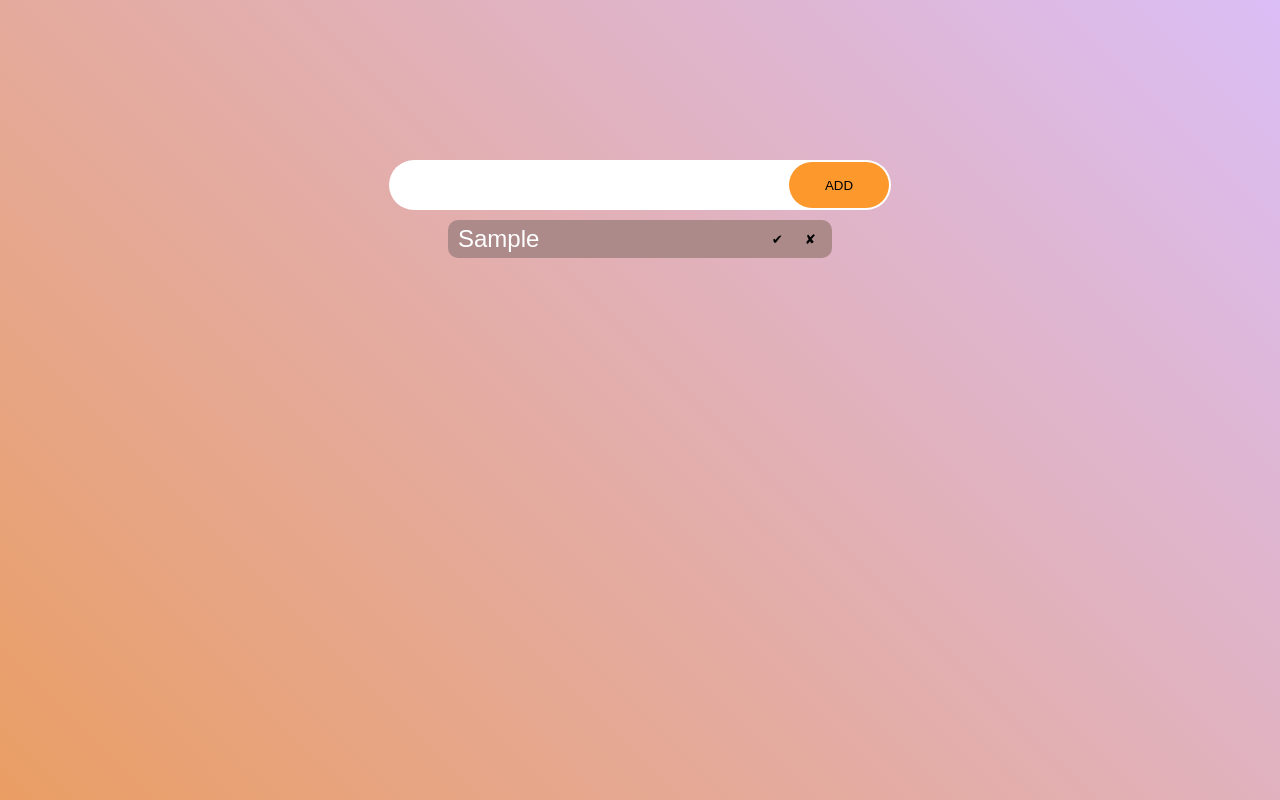
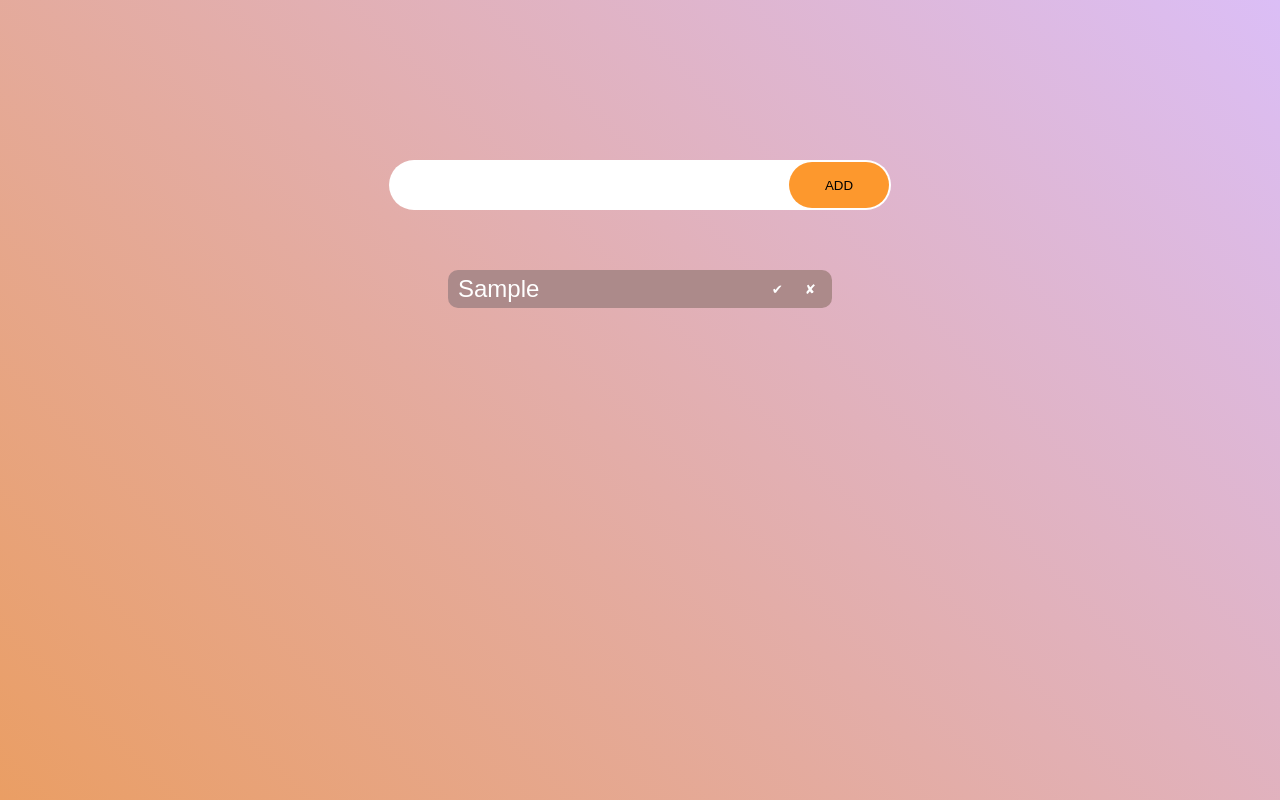
Before and after one commit to vijaycoderx/OCTANET_OCTOBER, a plain HTML site: page TASK-2/index.html in a window 1280 px wide. Both pictures are taken after typing "Sample" into the empty fields and a click on the button "ADD". Drawn offline with Linux system fonts and the light colour scheme.

Commit message:
task-2 final

```diff
--- a/TASK-2/script.js
+++ b/TASK-2/script.js
@@ -5,7 +5,11 @@ let taskHolder = document.querySelector(".task-holder");
 let deleteTask;
 let completeTask;
 
+console.log(taskHolder.children);
+taskHolder.style.visibility = 'hidden';
+
 addBtn.addEventListener("click", function (e) {
+    taskHolder.style.visibility = 'visible';
     // console.log(e.target);
     let appendData = "<div class='list-line'><p class='list-data'>" + inputText.value + "</p><div class='btn-group'><button class='complete-task'>✔</button><button class='delete-task'>✘</button></div></div>";
 
@@ -23,6 +27,7 @@ addBtn.addEventListener("click", function (e) {
             // console.log(e.target.parentElement.parentElement);
             e.target.parentElement.parentElement.remove();
             // console.log(e.target);
+            taskHolder.children.length == 0 ? taskHolder.style.visibility = 'hidden' : taskHolder.style.visibility = 'visible';
 
         })
     });
@@ -33,7 +38,7 @@ addBtn.addEventListener("click", function (e) {
             console.log( element.parentElement.innerHTML);
             console.log(element.parentElement);
 
-            element.parentElement.parentElement.innerHTML = "<del><p class='list-data'>" + element.parentElement.parentElement.children[0].innerHTML + "</p></del><div class='btn-group'>" + element.parentElement.innerHTML + "</div>";
+            element.parentElement.parentElement.innerHTML = "<del class='strikeoff'><p class='list-data'>" + element.parentElement.parentElement.children[0].innerHTML + "</p></del><div class='btn-group'>" + element.parentElement.innerHTML + "</div>";
 
             deleteTask = document.querySelectorAll(".delete-task");
 
@@ -41,12 +46,12 @@ addBtn.addEventListener("click", function (e) {
                 element.addEventListener("click", function (e) {
                     // console.log(e.target.parentElement.parentElement);
                     e.target.parentElement.parentElement.remove();
-                    // console.log(e.target);
-
+                    taskHolder.children.length == 0 ? taskHolder.style.visibility = 'hidden' : taskHolder.style.visibility = 'visible';
                 })
             });
-            // console.log(element.parentElement.parentElement.innerHTML)
-            // let modifiedAppendData =
+
+
+
         })
     })
 })
--- a/TASK-2/style.css
+++ b/TASK-2/style.css
@@ -9,7 +9,6 @@
     justify-content: start;
     align-items: center;
     background-image: linear-gradient(45deg, rgb(234, 158, 100), rgb(219, 190, 246));
-    /* background-color: cyan; */
     width: 100vw;
     height: 100vh;
 }
@@ -48,7 +47,13 @@
     border-radius: 50px;
     background-color: rgb(253, 152, 45);
 }
-/* .task-holder{} */
+.task-holder{
+    margin-top: 50px;
+    overflow-y: scroll;
+    height: 50vh;
+    box-sizing: border-box;
+}
+
 .list-line{
     display: flex;
     justify-content: space-between;
@@ -75,8 +80,13 @@
 .complete-task{
     margin: 5px;
     background-color: inherit;
+    color: #ffffff;
 }
 .delete-task{
     margin: 5px;
     background-color: inherit;
+    color: #ffffff;
 }
+.strikeoff{
+    color: rgb(0, 0, 255);
+}
```
Also changed, not shown: TASK-2/index.html (+0 -1 lines).
